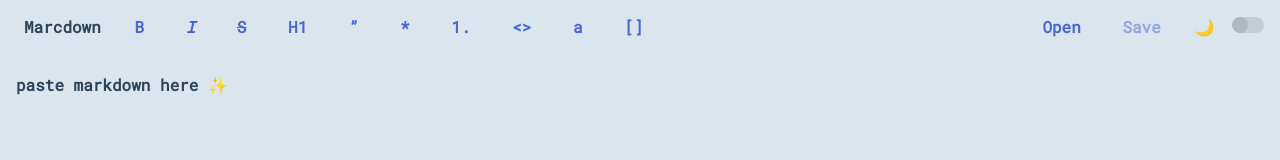
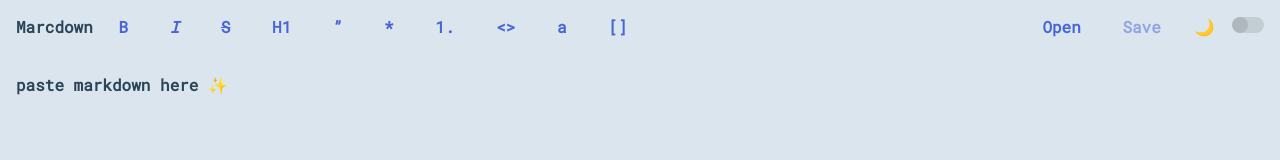
Before and after one commit to liyasthomas/marcdown, a website: page index.html in a window 1280 px wide. Drawn offline with nearby package versions, Linux system fonts and the light colour scheme; a small style sheet from the web is missing; a web font is replaced by a local one.

Commit message:
:ambulance: Hot fix header padding

```diff
--- a/index.html
+++ b/index.html
@@ -72,7 +72,7 @@
 		<div class="header">
 			<div class="tools">
 				<div>
-					<span>Marcdown</span>
+					Marcdown
 					<button onclick="apply('bold')"><strong>B</strong></button>
 					<button onclick="apply('italic')"><i>I</i></button>
 					<button onclick="apply('strike')"><strike>S</strike></button>
```
